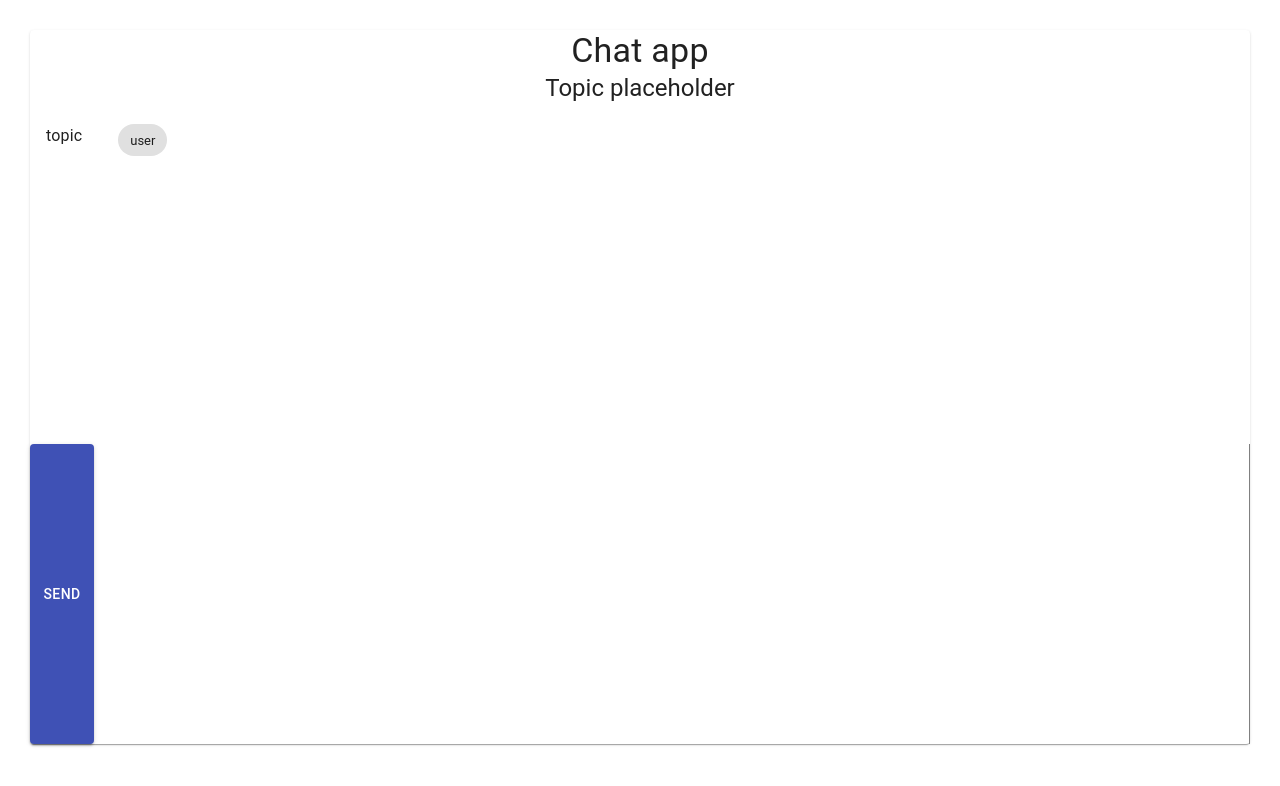
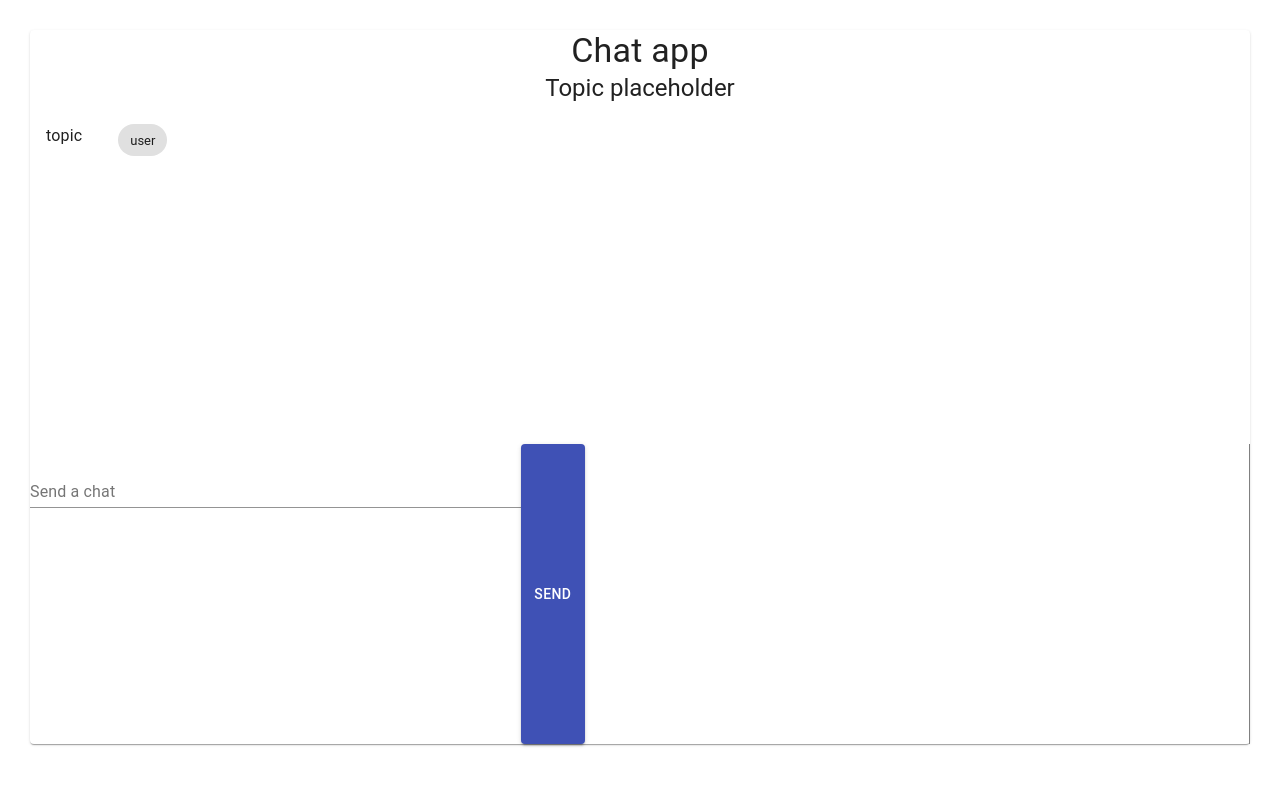
Before and after one commit to chikondiman/chats, a React (Create React App) app: page / in a window 1280 px wide. Shown: the top 786 px of the page. Built offline with nearby package versions, Linux system fonts and the light colour scheme.

Commit message:
Update Dashboard.js

```diff
--- a/src/components/Dashboard.js
+++ b/src/components/Dashboard.js
@@ -97,6 +97,14 @@ export default function Dashboard() {
             <div className={classes.flex}>
 
 
+            <TextField
+             id="standard-name"
+             label="Send a chat"
+             className={classes.chatBox}
+             value={textValue}
+             onChange={e => changeTextValue(e.target.value)}
+             margin="normal"
+             padding="10px"/>
 
             <Button variant="contained" color="primary">
                     Send
```
